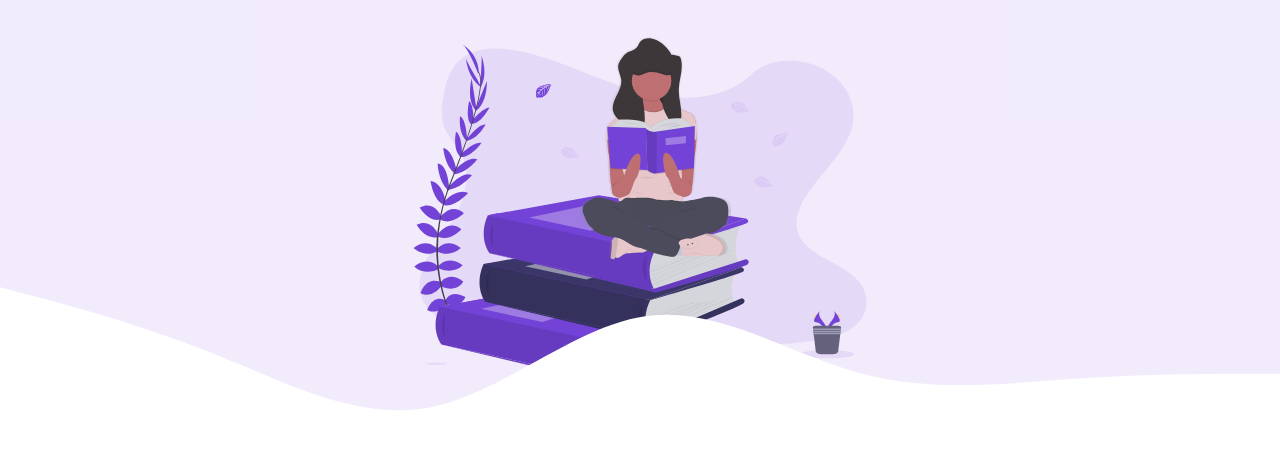
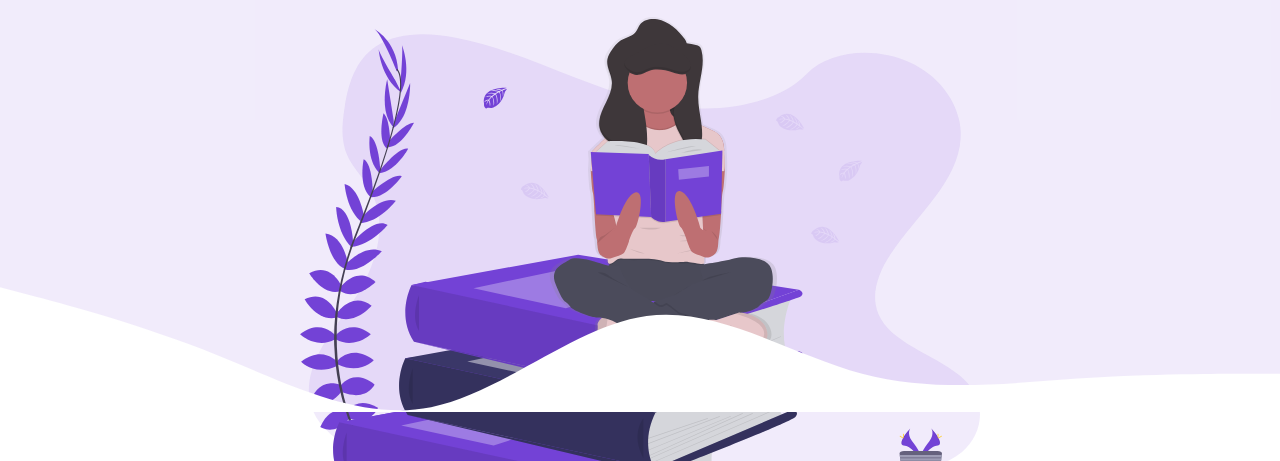
Before and after one commit to faithhenriquez/3.2-E-Commerce-Project, a plain HTML site: page index.html in a window 1280 px wide. Shown: the part 389-850 px from the top of the page. Drawn offline with Linux system fonts and the light colour scheme.

Commit message:
Version 3

```diff
--- a/styles.css
+++ b/styles.css
@@ -22,9 +22,7 @@ nav {
 }
 img{
     width: 100%;
-    height: 100%;
-    max-height:50vh;
-    padding: 20px;
+
 }
 
 p{
```
